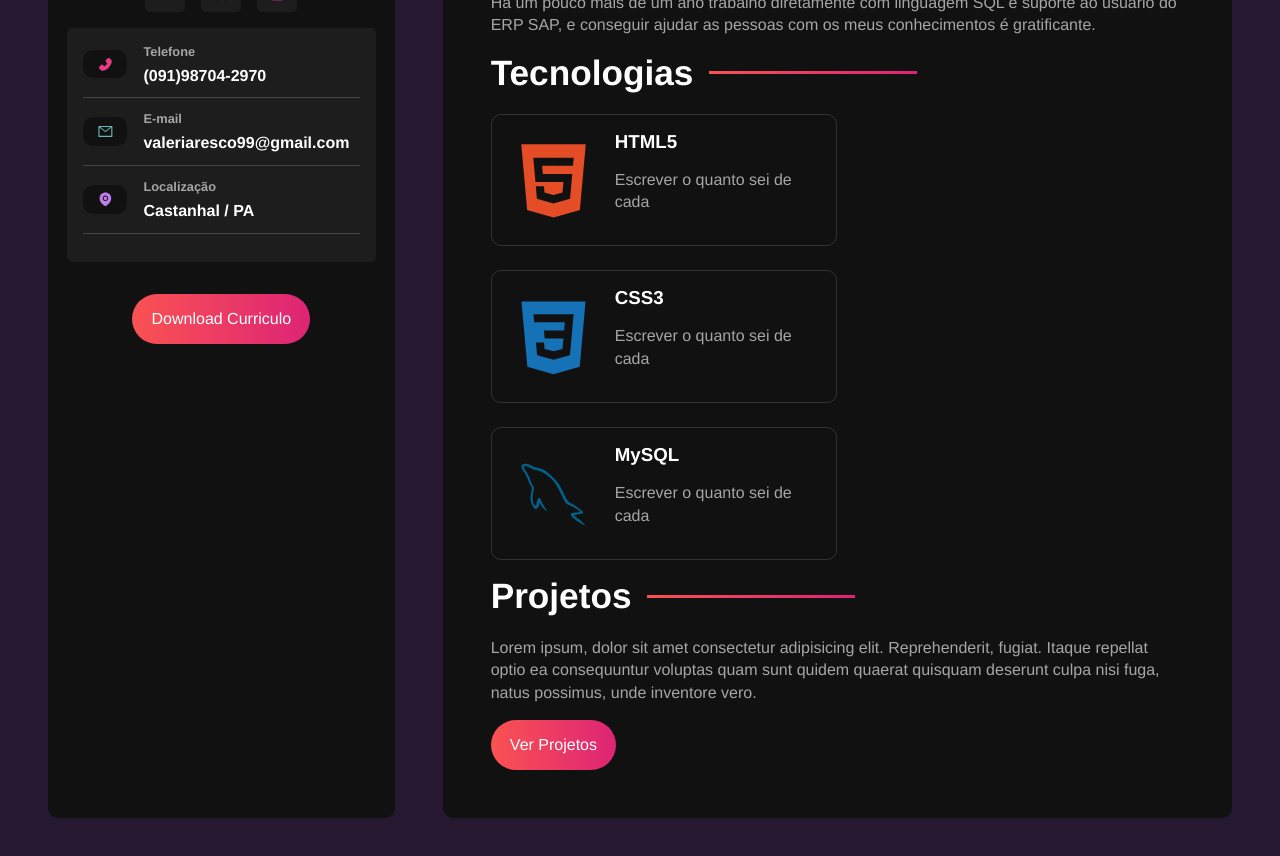
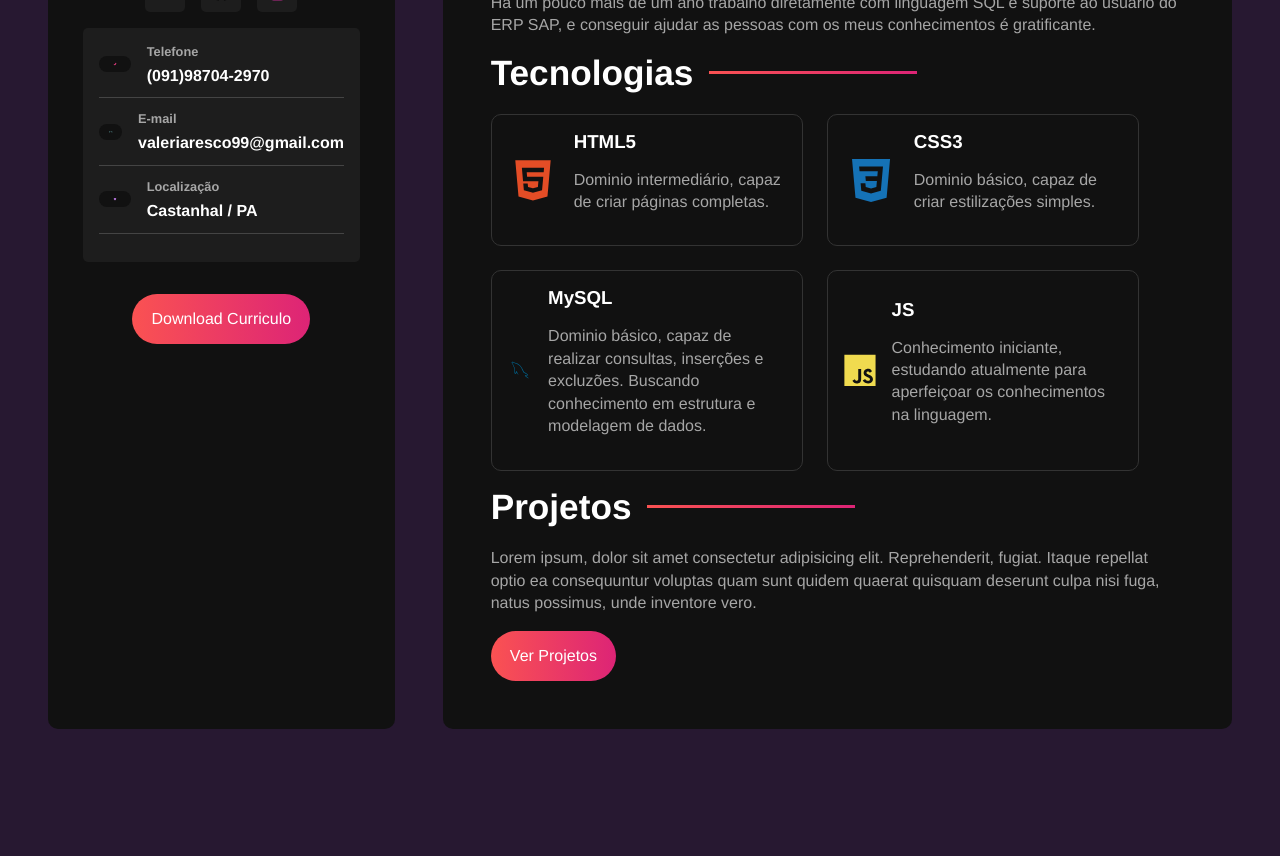
Before and after one commit to valeriaresco/portfolio-react-sass, a React (Vite) app: page / in a window 1280 px wide. Shown: the part 580-1436 px from the top of the page. After the commit the page ends 1357 px from the top, so only its background shows below. Built offline with nearby package versions, Linux system fonts and the light colour scheme.

Commit message:
ajustando o grid e as tecnologias

```diff
--- a/src/components/TechnologiesContainer.jsx
+++ b/src/components/TechnologiesContainer.jsx
@@ -1,11 +1,15 @@
-import {DiHtml5, DiCss3, DiMysql} from 'react-icons/di'
+import {DiHtml5, DiCss3, DiMysql, DiJsBadge} from 'react-icons/di'
 
 import '../styles/components/technologiescontainer.sass'
 
 const technologies = [
-    {id: 'html', name: "HTML5", icon: <DiHtml5/>},
-    {id: 'css', name: "CSS3", icon: <DiCss3/>},
-    {id: 'mysql', name: "MySQL", icon: <DiMysql/>}
+    {id: 'html', name: "HTML5", icon: <DiHtml5/>, description:"Dominio intermediário, capaz de criar páginas completas."},
+    {id: 'css', name: "CSS3", icon: <DiCss3/>, description:"Dominio básico, capaz de criar estilizações simples."},
+    {id: 'mysql', name: "MySQL", icon: <DiMysql/>, description:"Dominio básico, capaz de realizar consultas, inserções e excluzões. Buscando conhecimento em estrutura e modelagem de dados."},
+    {id: 'js', name: "JS", icon: <DiJsBadge/>, description:"Conhecimento iniciante, estudando atualmente para aperfeiçoar os conhecimentos na linguagem."},
+
+
+
 ]
 
 const TechnologiesContainer = () => {
@@ -16,8 +20,9 @@ const TechnologiesContainer = () => {
                 <div className="technology-card" id={tech.id} key={tech.id}>
                     {tech.icon}
                     <div className="technology-info">
-                        <h3>{tech.name}</h3>
-                        <p>Escrever o quanto sei de cada</p>
+                        <h3>{ tech.name}</h3>
+                        <p>{tech.description}</p>
+
                     </div>
                 </div>
             ))}
--- a/src/styles/components/technologiescontainer.sass
+++ b/src/styles/components/technologiescontainer.sass
@@ -34,3 +34,7 @@
         #mysql
             svg
                 color: #00618A
+
+        #js
+        svg
+            color: #F0DB4F
--- a/src/styles/main.sass
+++ b/src/styles/main.sass
@@ -4,7 +4,7 @@
     padding: 0
     margin: 0
     font-family: variables.$font-stack
-    box-sizing: border-
+    box-sizing: border-box
 
 body
 
```
